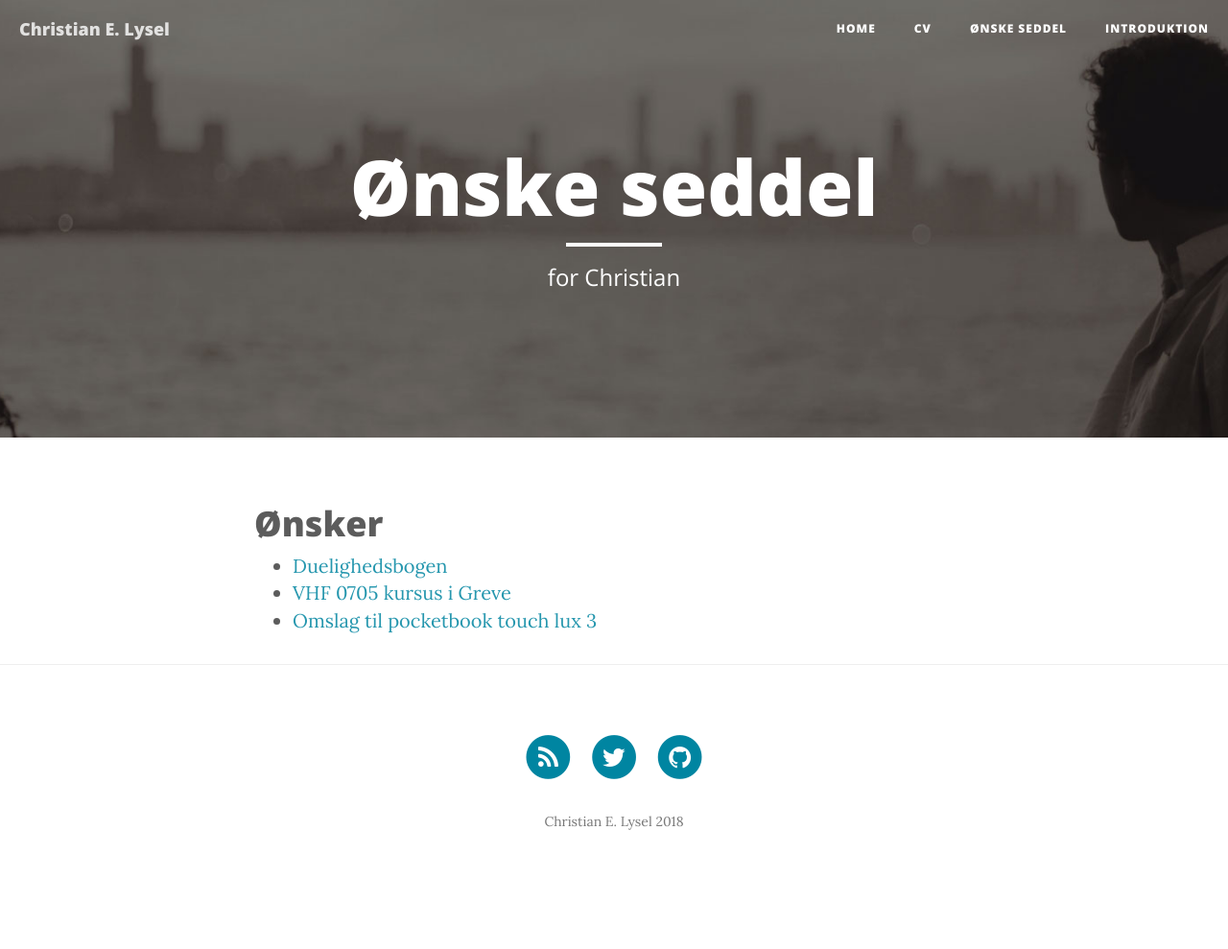
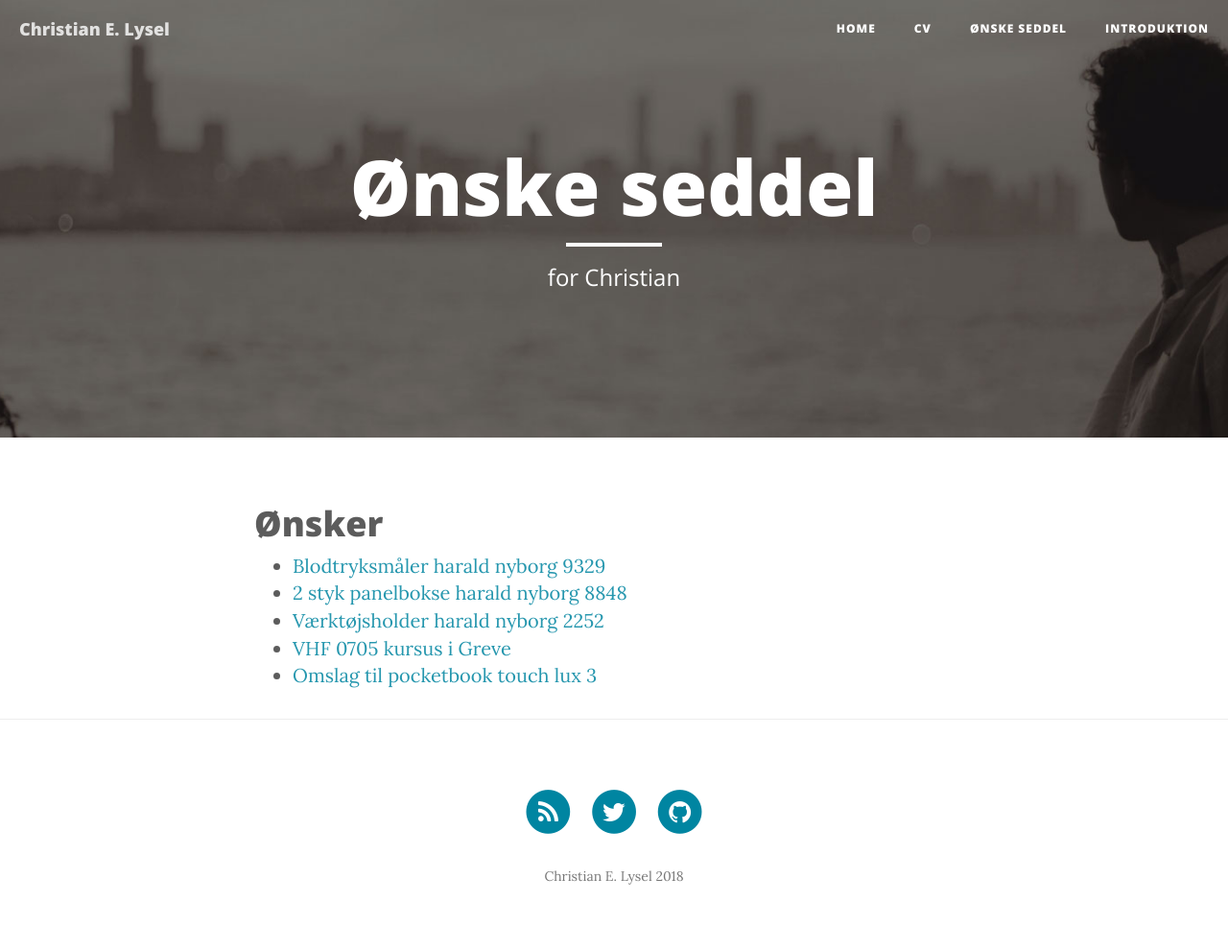
Before and after one commit to clysel/christian.lysel.net, a Jekyll site: the page built from gave.markdown, in a window 1280 px wide. Shown: the whole page at 96% size. Built offline with Jekyll 4.4.1, drawn with Linux system fonts in a browser that asks for light colours; nearby versions of some CDN libraries; before the commit the page ends 932 px from its top, so only the background shows below that.

Commit message:
Update gave.markdown

```diff
--- a/gave.markdown
+++ b/gave.markdown
@@ -6,6 +6,8 @@ header-img: "img/about-bg.jpg"
 ---
 # Ønsker
 
- * [Duelighedsbogen](https://www.weilbach.com/da/products/boeger/official/weilbach/duelighedsbogen)
+ * [Blodtryksmåler harald nyborg 9329](https://www.harald-nyborg.dk/p9329/blodtryksmaaler)
+ * [2 styk panelbokse harald nyborg 8848](https://www.harald-nyborg.dk/p8848/mitsutomo-panelbokssaet-31-dele)
+ * [Værktøjsholder harald nyborg 2252](https://www.harald-nyborg.dk/p2252/mitsutomo-vaerktojsholder-plast)
  * [VHF 0705 kursus i Greve](https://nauticmarine.dk/vhf-kursus/)
  * [Omslag til pocketbook touch lux 3](https://www.conradelektronik.dk/?websale8=conrad-dk&pi=1462095)
```
